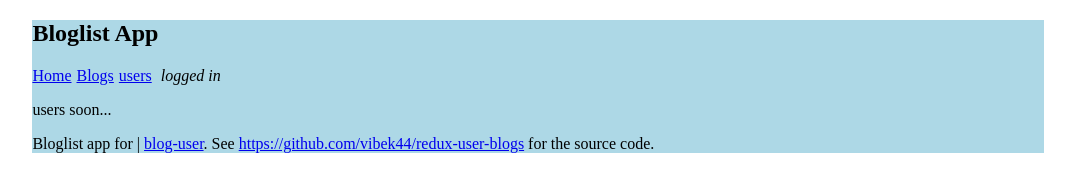
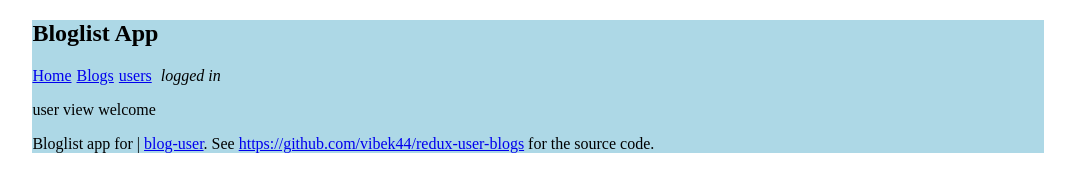
Before and after one commit to vibek44/redux-user-blogs, a React app: page /users in a window 1280 px wide. Shown: the top 191 px of the page, without its empty margins (102-1177 px from the left). Built offline with nearby package versions, Linux system fonts and the light colour scheme; the HTML template or start-up script is replaced by a standard one.

Commit message:
adding conditional rendering of component

```diff
--- a/src/components/Users.jsx
+++ b/src/components/Users.jsx
@@ -1,7 +1,8 @@
 import React from 'react'
 
-const Users = () => {
-  return <p>users soon...</p>
+const Users = ({ user }) => {
+  if (user) return <p>user view welcome {user.username}</p>
+  return <p>soon..</p>
 }
 
 export default Users
```
